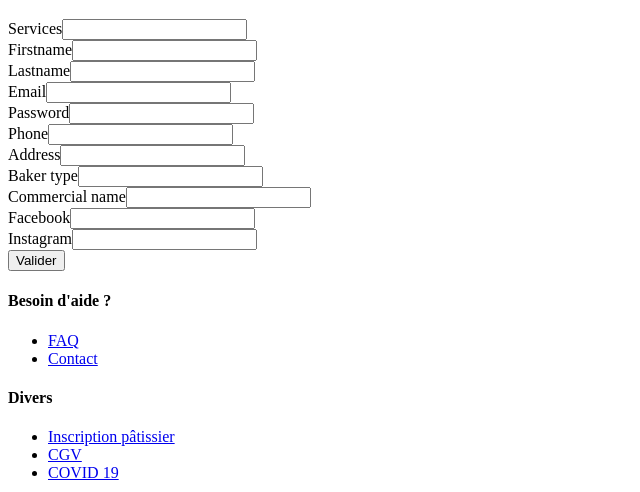
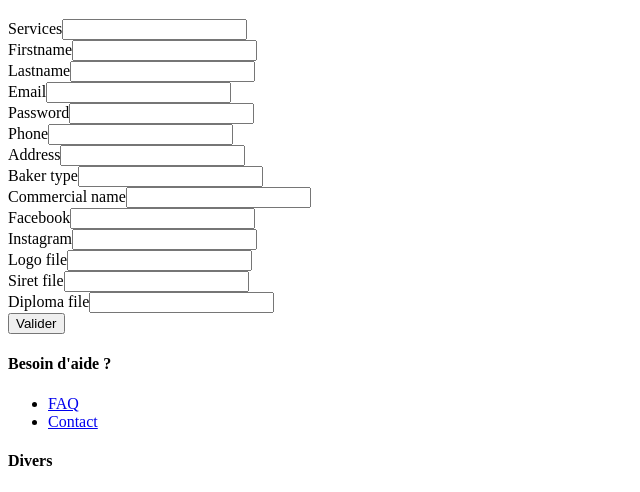
Before and after one commit to WildCodeSchool/2022-03-php-Lyon-P3-MaSurprise, a Symfony app: template templates/baker/new.html.twig in a window 1280 px wide; the page is wider, and only the part inside the window is pictured. Shown: the part 3792-4284 px from the top of that part, without its empty margins (0-640 px from the left). Run offline with Twig, Linux system fonts and the light colour scheme; the template is opened without the code that fills it, so the values that code supplies are empty; form fields are guessed from the names that the template uses; some libraries are stand-ins or nearby versions.

Commit message:
pro documents in baker form

```diff
--- a/assets/app.js
+++ b/assets/app.js
@@ -8,6 +8,7 @@
 // any CSS you import will output into a single css file (app.css in this case)
 import './styles/app.scss';
 require('bootstrap');
+import './scripts/bakerform.js'
 
 // start the Stimulus application
 import './bootstrap';
--- a/assets/styles/_baker.scss
+++ b/assets/styles/_baker.scss
@@ -1,3 +1,7 @@
 #baker-card {
     box-shadow: rgba(60, 64, 67, 0.3) 0px 0px 3px 3px;
 }
+
+.hidden {
+    display: none;
+}
--- a/src/Form/BakerType.php
+++ b/src/Form/BakerType.php
@@ -22,7 +22,7 @@ class BakerType extends AbstractType
                 'label' => 'Vous êtes :*',
                 'choices' => ['professionnel' => 'professionnel', 'amateur' => 'amateur'],
                 'expanded' => true,
-                'multiple' => true,
+                'multiple' => false,
                 ])
             ->add('services', ChoiceType::class, [
                 'label' => 'Quelle(s) prestation(s) proposez-vous ?*',
@@ -40,7 +40,7 @@ class BakerType extends AbstractType
                 ])
             ->add('commercialName', TextType::class, [
                 'label' => "Nom de l'entreprise",
-                'required' => false
+                'required' => false,
                 ])
             ->add('logoFile', VichFileType::class, [
                 'label' => 'Logo',
@@ -53,7 +53,6 @@ class BakerType extends AbstractType
                 'required' => false,
                 'allow_delete' => false,
                 'download_uri' => true,
-                'multiple' => 'multiple'
             ])
             ->add('diplomaFile', VichFileType::class, [
                 'label' => 'CAP, autre diplôme ou accréditation',
--- a/templates/baker/_form.html.twig
+++ b/templates/baker/_form.html.twig
@@ -42,22 +42,37 @@
             </div>
         </div>
 
-        <div class="form-row w-50">
+        <div class="form-row w-50 hidden" id="commercialName">
             <div class="form-group">
             {{ form_row(form.commercialName) }}
             </div>
         </div>
-        <div class="form-row w-50">
+        <div class="form-row w-50 hidden" id="facebook">
             <div class="form-group">
             {{ form_row(form.facebook) }}
             </div>
         </div>
-        <div class="form-row w-50">
+        <div class="form-row w-50 hidden" id="instagram">
             <div class="form-group">
             {{ form_row(form.instagram) }}
             </div>
+        </div>
+        <div class="form-row w-50 hidden" id="logoFile">
+            <div class="form-group">
+            {{ form_row(form.logoFile) }}
+            </div>
+        </div>
+        <div class="form-row w-50 hidden" id="siretFile">
+            <div class="form-group">
+            {{ form_row(form.siretFile) }}
+            </div>
+        </div>
+        <div class="form-row w-50 hidden" id="diplomaFile">
+            <div class="form-group">
+            {{ form_row(form.diplomaFile) }}
+            </div>
+        </div>
 
-        </div>
 
 {{ form_rest(form) }}
         <div class="d-flex justify-content-center">
```
Also changed, not shown: assets/scripts/bakerform.js (+29 -0 lines).
